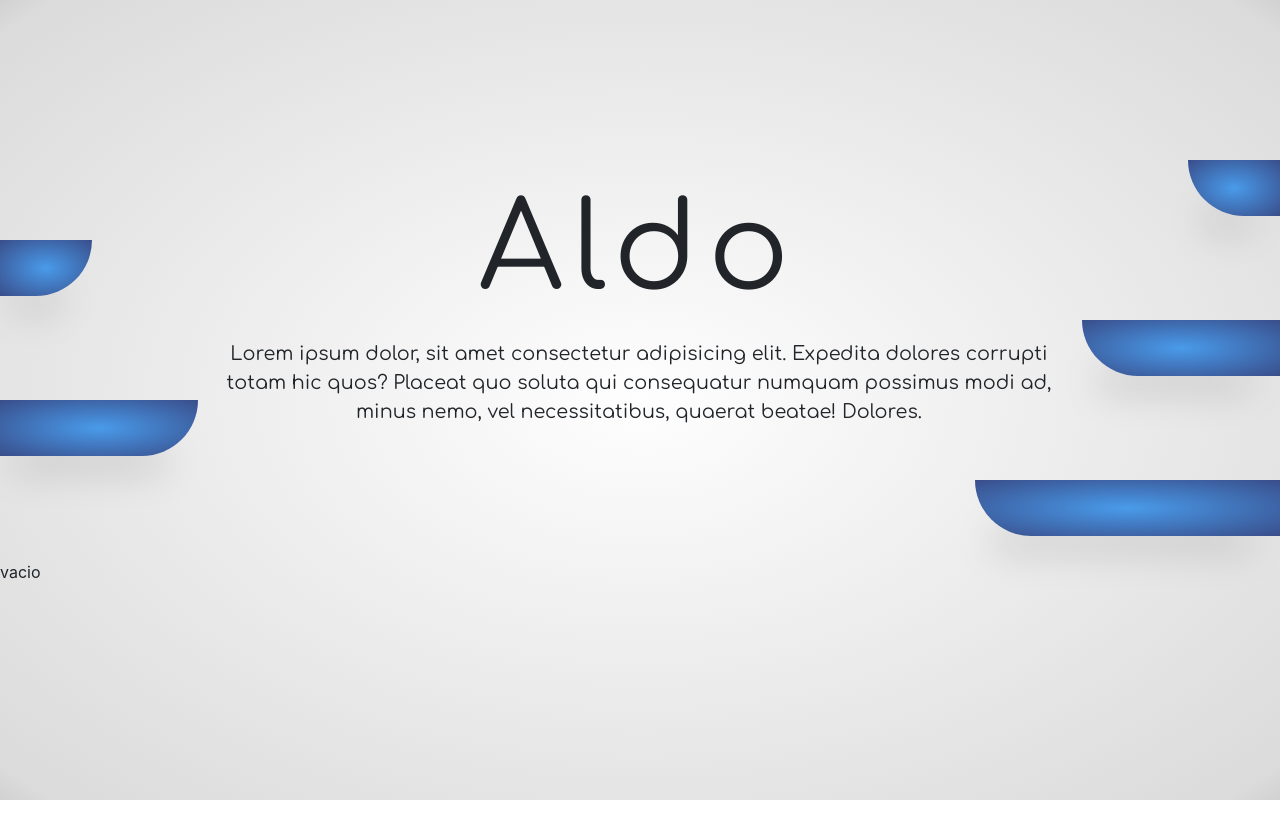
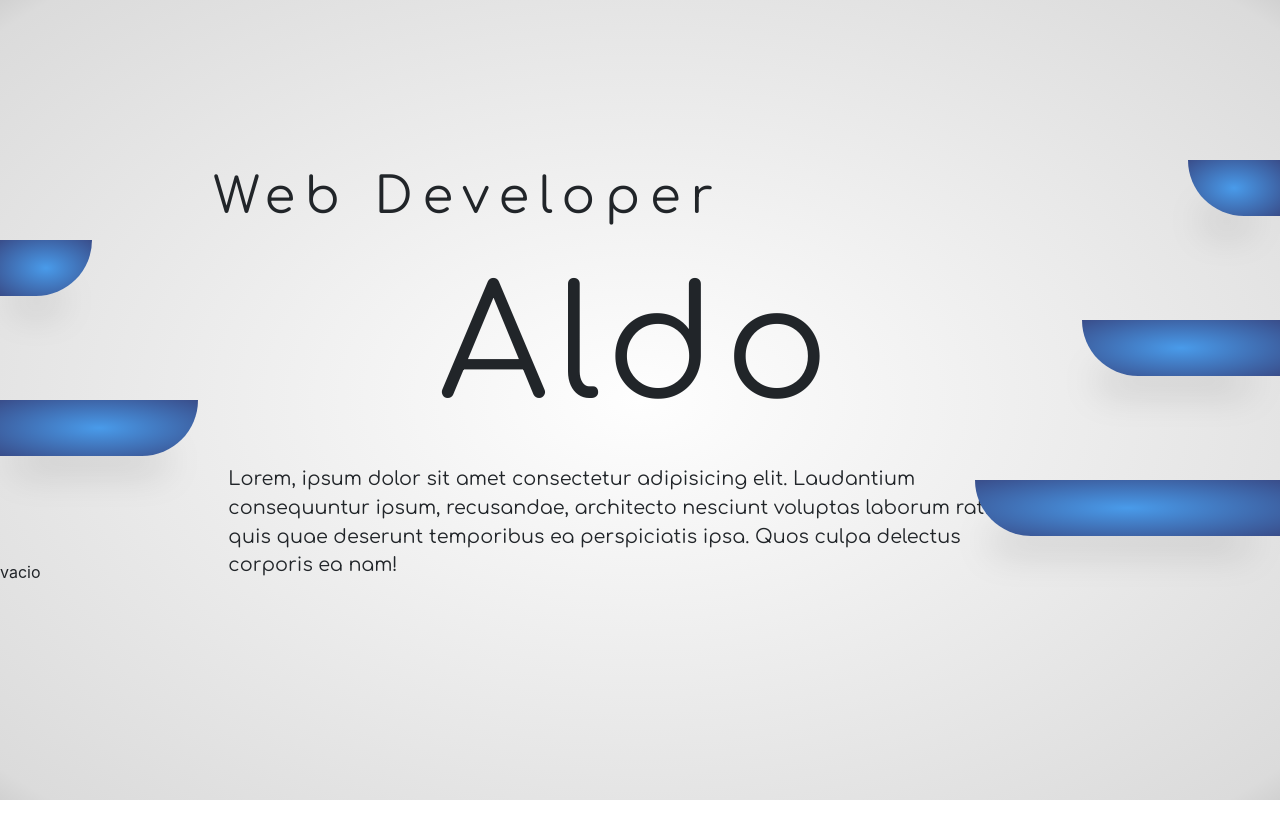
Before and after one commit to aldoj03/personal_website, a plain HTML site: page index.html in a window 1280 px wide. Before the commit the page ends 800 px from the top, so only its background shows below. Drawn offline with nearby package versions, Linux system fonts and the light colour scheme; a web font is replaced by a local one.

Commit message:
portada v.2

```diff
--- a/index.html
+++ b/index.html
@@ -44,12 +44,12 @@
 
          <div class="row lleno">
             <div class="container  a offset-2">
-              <div class="row"><!-- asdas -->
+              <div class="row nombre"> Web Developer
               <span class="nombre">Aldo</span>
               </div>
-              <div class="row">
-                <span class="description">Lorem ipsum dolor, sit amet consectetur adipisicing elit. Expedita dolores corrupti totam hic quos? Placeat quo soluta qui consequatur numquam possimus modi ad, minus nemo, vel necessitatibus, quaerat beatae! Dolores.</span>
-              </div>
+
+                <span class="description">Lorem, ipsum dolor sit amet consectetur adipisicing elit. Laudantium consequuntur ipsum, recusandae, architecto nesciunt voluptas laborum ratione quis quae deserunt temporibus ea perspiciatis ipsa. Quos culpa delectus corporis ea nam!</span>
+
             </div>
                   <div class="sel col-1 offset-11 pr-0">
                       <div class="cosa der" ><button class="ver_mas" >Ver mas </button></div>
--- a/style.css
+++ b/style.css
@@ -95,12 +95,13 @@ position: absolute;
 border-radius: 20px;
 /* background: rgba(0, 0, 0, 0.062); */
 width: 66.5% !important;
-height: 70%
+height: 100%
 }
 
 .nombre{
+    text-align: center;
    /*  font-family: 'Catamaran', sans-serif; */
-    font-size:  750% ;
+    font-size:  310% ;
     float: left;
     letter-spacing: 10px;
     margin: 0 auto;
@@ -114,6 +115,7 @@ height: 70%
 }
 
 .description{
+    margin-top: 30px;
     text-align: center;
     font-size: 120%
 }
```
